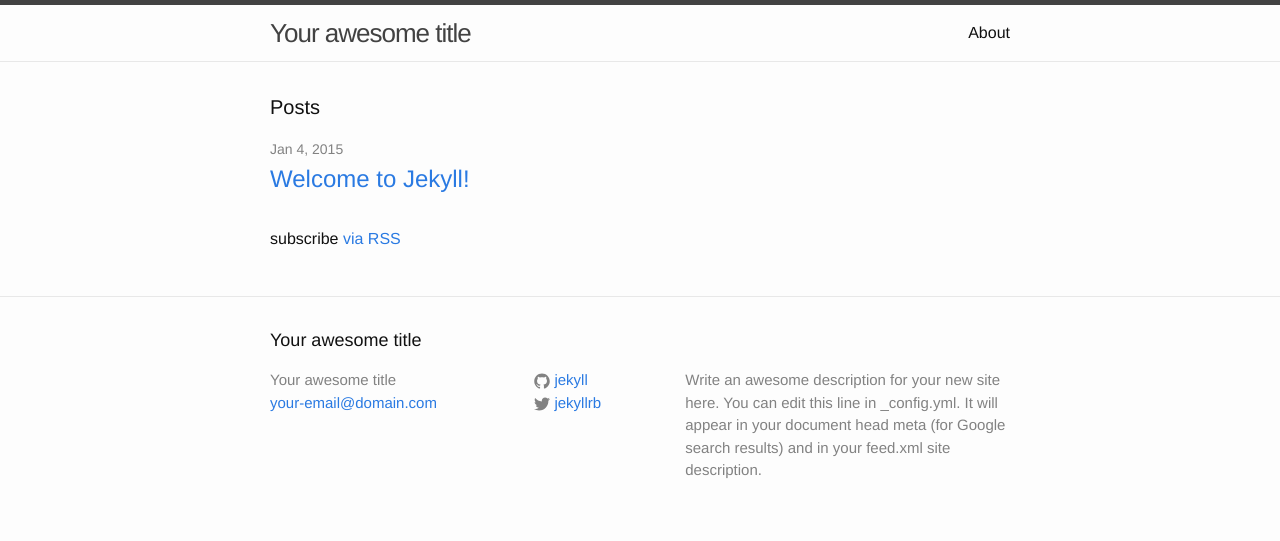
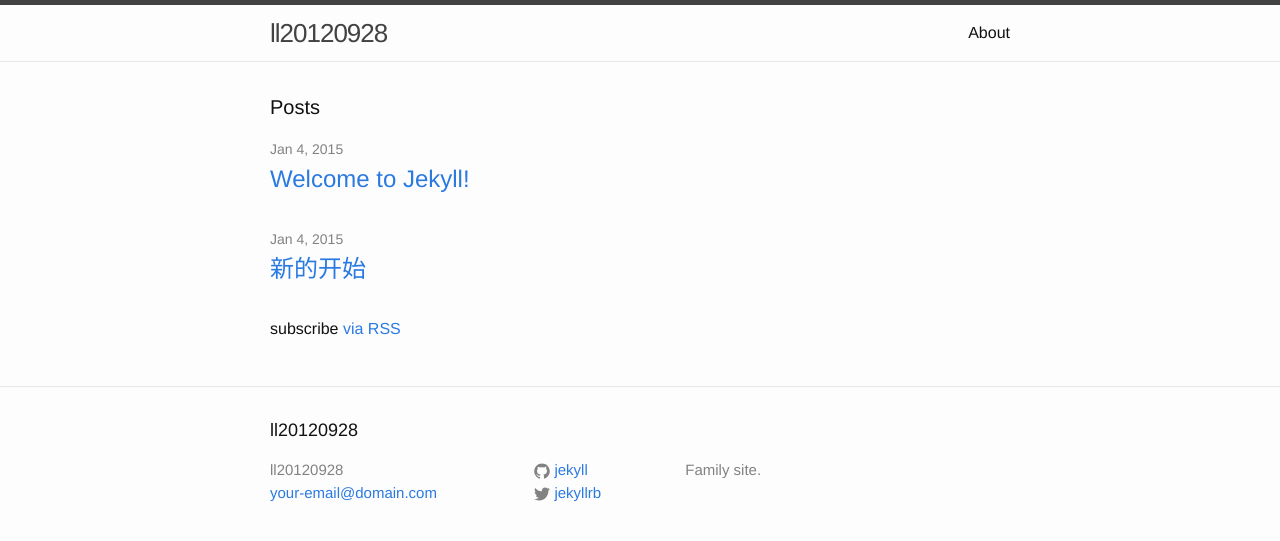
Before and after one commit to ll20120928/ll20120928.github.io, a Jekyll site: the page built from index.html, in a window 1280 px wide. Shown: the top 541 px of the page. Built offline with Jekyll 4.4.1, drawn with Linux system fonts in a browser that asks for light colours.

```diff
--- a/_config.yml
+++ b/_config.yml
@@ -1,10 +1,8 @@
 # Site settings
-title: Your awesome title
+title: ll20120928
 email: your-email@domain.com
 description: > # this means to ignore newlines until "baseurl:"
-  Write an awesome description for your new site here. You can edit this
-  line in _config.yml. It will appear in your document head meta (for
-  Google search results) and in your feed.xml site description.
+  Family site.
 baseurl: "" # the subpath of your site, e.g. /blog/
 url: "http://yourdomain.com" # the base hostname & protocol for your site
 twitter_username: jekyllrb
```
Also changed, not shown: _posts/2015-01-04-new-beginning.markdown (added, +21 -0 lines).
